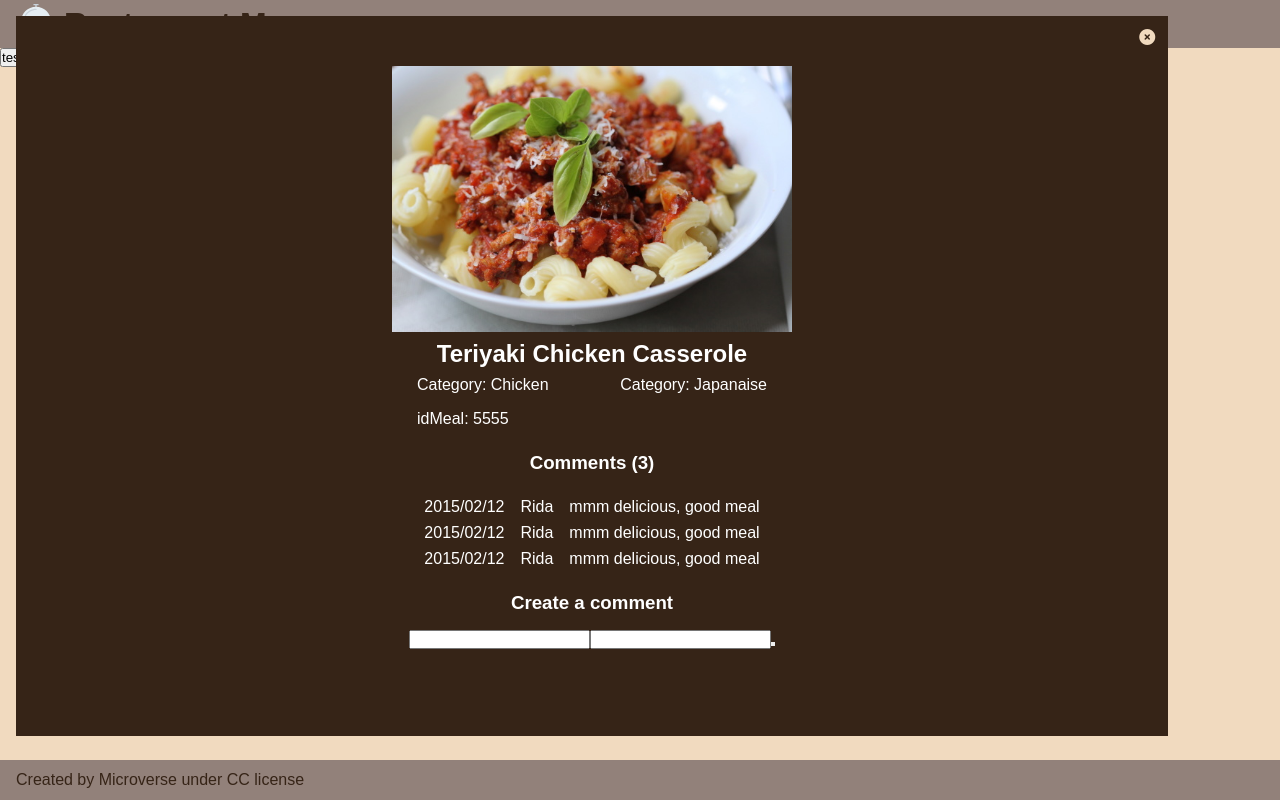
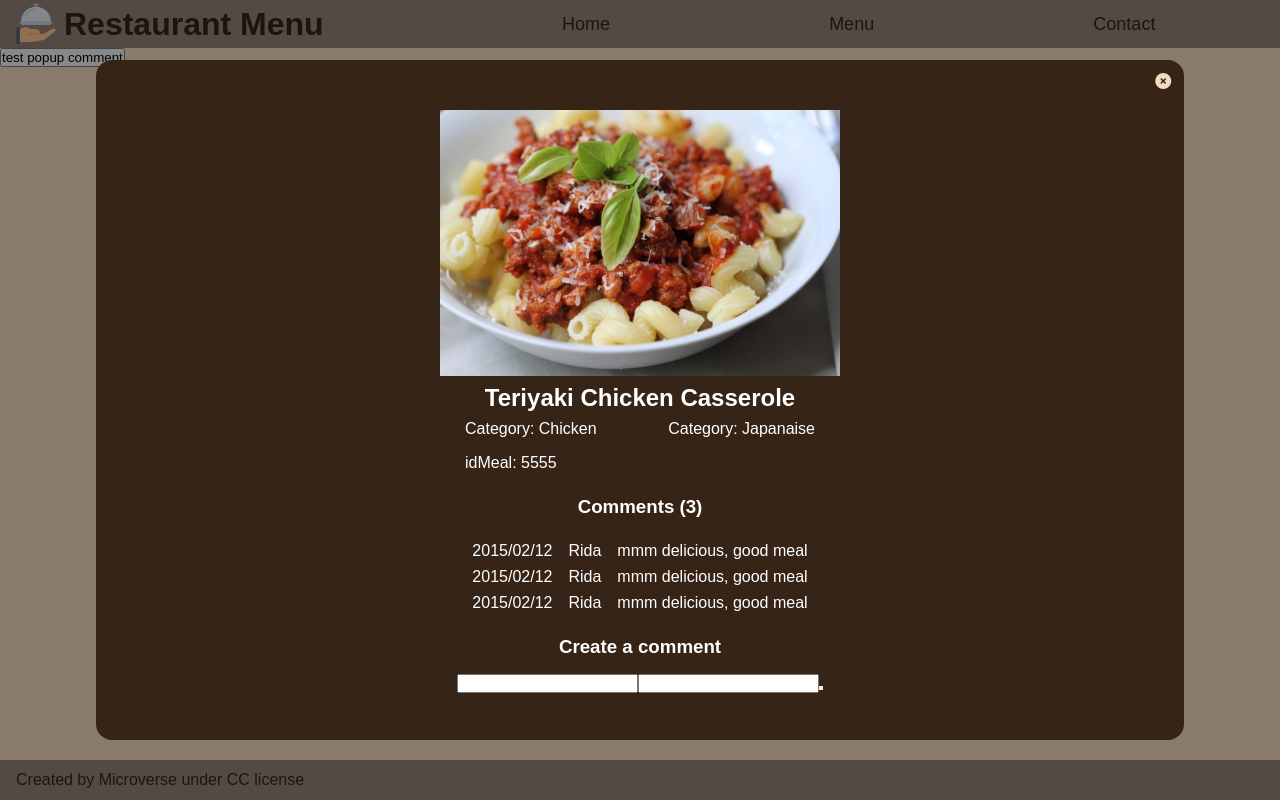
Before and after one commit to medaminedev66/javascript-capstone, a website built with webpack: page src/index.html in a window 1280 px wide. Both pictures are taken after a click on the button "test popup comment". Built offline with nearby package versions, Linux system fonts and the light colour scheme.

Commit message:
center the pop-up and make it flexible

```diff
--- a/src/modules/comments.js
+++ b/src/modules/comments.js
@@ -33,6 +33,7 @@ const generateComment = (element) => {
 
 const generatePopup = () => {
   const container = document.createElement('div');
+  const popup = document.createElement('div');
   const closeBtn = document.createElement('i');
   const popImage = document.createElement('img');
   //Meal info
@@ -66,10 +67,12 @@ const generatePopup = () => {
   ];
   const formChildren = [nameInput, commentInput, submit];
   formChildren.forEach((child) => createComment.appendChild(child));
-  children.forEach((child) => container.appendChild(child));
+  children.forEach((child) => popup.appendChild(child));
+  container.appendChild(popup);
   document.body.appendChild(container);
   //add classes
   container.className = 'container';
+  popup.className = 'popup';
   closeBtn.className = 'fas fa-times-circle';
   popImage.className = 'popImage';
   popTitle.className = 'popTitle';
--- a/src/style.css
+++ b/src/style.css
@@ -71,19 +71,45 @@ footer span {
 }
 
 .container {
-  overflow-y: auto;
-  display: flex;
   position: fixed;
   top: 0;
   left: 0;
-  bottom: 0;
-  height: 90%;
-  width: 90%;
-  background-color: #362417;
-  margin: 1rem;
+  width: 100%;
+  height: 100vh;
+  /* overflow-y: auto; */
+  display: flex;
+  justify-content: center;
+  align-items: center;
+  background-color: rgba(0, 0, 0, 0.432);
+  /* margin: 1rem auto 1rem auto; */
+}
+
+.popup {
+  overflow-y: auto;
+  display: flex;
   flex-direction: column;
   align-items: center;
+  width: 85%;
+  height: 85%;
+  background-color: #362417;
   color: white;
+  border-radius: 1rem;
+}
+
+.popup::-webkit-scrollbar {
+  width: 0.3rem;
+}
+
+.popup::-webkit-scrollbar-track {
+  box-shadow: inset 0 0 1px grey;
+  border-radius: 10px;
+  margin-top: 1rem;
+  margin-bottom: 1rem;
+}
+
+.popup::-webkit-scrollbar-thumb {
+  background: #68462d;
+  border-radius: 10px;
 }
 
 .fa-times-circle {
```
